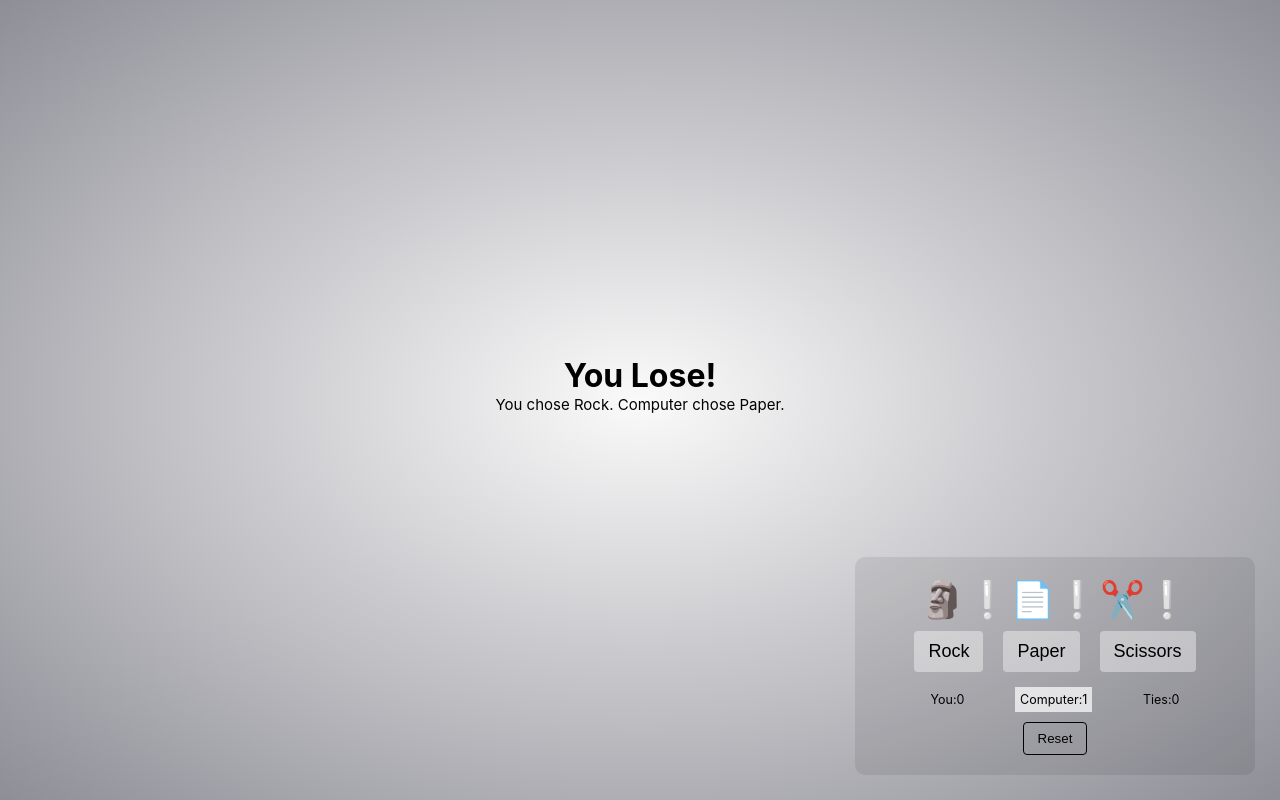
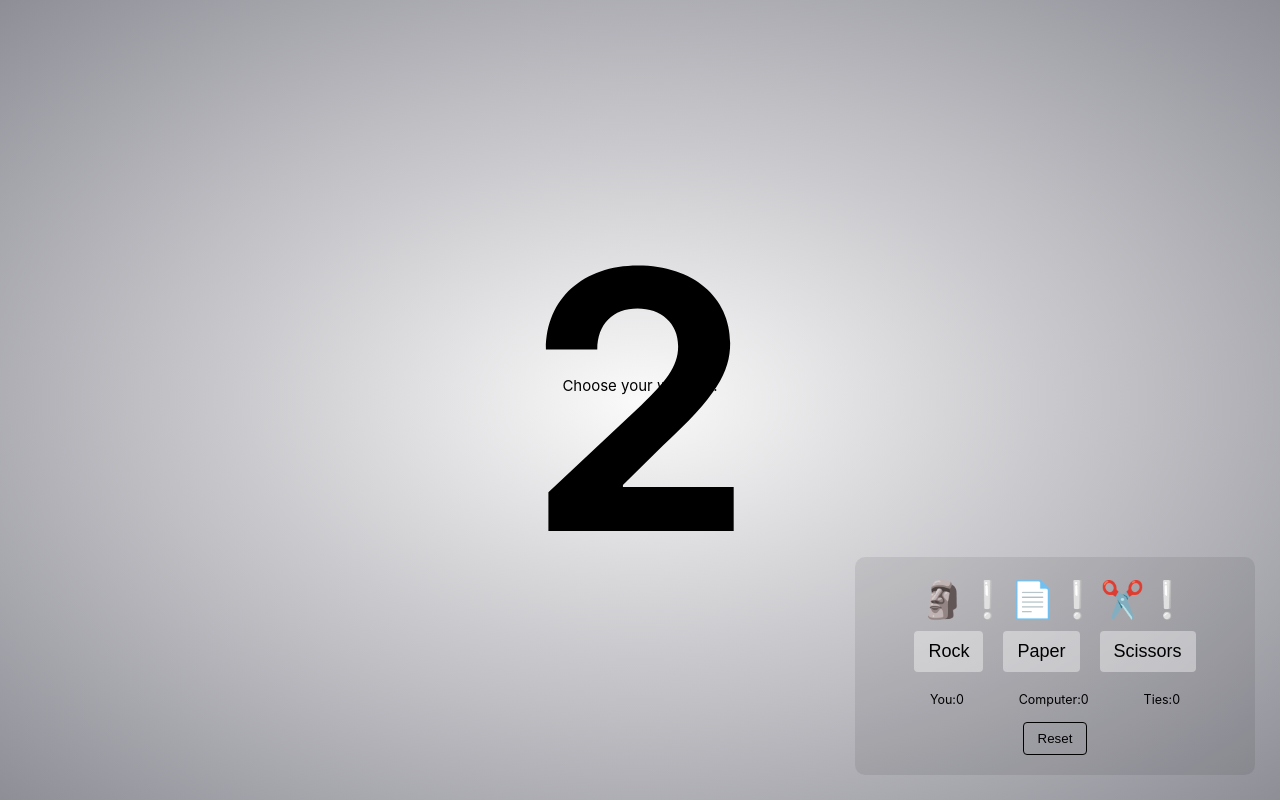
Before and after one commit to jasonflorentino/odin-rockPaperScissors, a plain HTML site: page index.html in a window 1280 px wide. Both pictures are taken after a click on the button "Rock". Drawn offline with Linux system fonts and the light colour scheme.

Commit message:
🚦 Added countdown before winner is revealed.

```diff
--- a/index.html
+++ b/index.html
@@ -36,6 +36,11 @@
             </div>
             <button id="reset">Reset</button>
         </div>
+        <div id="animations">
+            <div id="three" class="countdown">3</div>
+            <div id="two" class="countdown">2</div>
+            <div id="one" class="countdown">1</div>
+        </div>
         <div id="output">
             <div id="winner">
             </div>
@@ -44,5 +49,5 @@
             </div>
         </div>
     </body>
-    <script src="game.js"></script>
+    <script src="script.js"></script>
 </html>
--- a/game.js
+++ b/script.js
@@ -7,15 +7,48 @@ const choices = Array.from(document.querySelectorAll('.click_me'));
 
 choices.forEach(choice => choice.addEventListener("click", clicked));
 
+let playerChoice;
+
 function clicked(e) {
-  const playerChoice = e.srcElement.textContent;
-  const compChoice = computerChoice();
-  const winMsg = playRound(playerChoice, compChoice);
+  countdown(three);
+  playerChoice = e.srcElement.textContent;
+};
 
-  winner.textContent = winMsg;
-  updateScore(winMsg);
-  result.textContent = `You chose ${playerChoice}. Computer chose ${compChoice}.`;
+const three = document.getElementById("three");
+const two = document.getElementById("two");
+const one = document.getElementById("one");
+
+function countdown(numberElement) {
+  numberElement.addEventListener('transitionend', keepTransitioning)
+  numberElement.classList.add("isVisible");
 };
+
+function keepTransitioning(e) {
+  if(e.target.innerText.includes("3") &&
+     e.target.classList.value.includes("notVisible")) {
+    countdown(two);
+    e.target.classList.remove("isVisible", "notVisible")
+  } else if(e.target.innerText.includes("2") &&
+            e.target.classList.value.includes("notVisible")) {
+    countdown(one);
+    e.target.classList.remove("isVisible", "notVisible")
+  } else if(e.target.innerText.includes("1") &&
+            e.target.classList.value.includes("notVisible")) {
+      keepPlaying();
+      e.target.classList.remove("isVisible", "notVisible")
+  } else {
+  e.target.classList.add("notVisible");
+  };
+}
+
+function keepPlaying() {
+    const compChoice = computerChoice();
+    const winMsg = playRound(playerChoice, compChoice);
+
+    winner.textContent = winMsg;
+    updateScore(winMsg);
+    result.textContent = `You chose ${playerChoice}. Computer chose ${compChoice}.`;
+}
 
 function computerChoice() {
   let answers = ["Rock", "Paper", "Scissors"];
--- a/styles.css
+++ b/styles.css
@@ -14,6 +14,7 @@ body {
 }
 
 #controller {
+  z-index: 666;
   position: fixed;
   min-width: 360px;
   right: 25px;
@@ -26,6 +27,7 @@ body {
 }
 
 #output {
+  z-index: 666;
   text-align: center;
   padding-bottom: 30px;
 }
@@ -94,3 +96,47 @@ h2 {
 .leaderScore {
   background-color: rgb(255,255,255,0.7);
 }
+
+#animations {
+  position: absolute;
+  width: 80%;
+  height: 80%;
+  background-color: rgba(253, 109, 109, 0);
+  display: flex;
+  justify-content: center;
+  align-items: center;
+}
+
+.countdown {
+  position: absolute;
+  width: 70%;
+  height: 70%;
+  background-color: rgba(253, 109, 109, 0);
+  display: flex;
+  justify-content: center;
+  align-items: center;
+  font-size: 2000%;
+  font-weight: bolder;
+  /* visibility: hidden; */
+  opacity: 0;
+}
+
+.isVisible {
+  /* visibility: visible; */
+  opacity: 1;
+  transition: opacity 100ms linear;
+}
+
+.notVisible {
+  /* visibility: hidden; */
+  opacity: 0;
+  transition: opacity 400ms 100ms linear;
+}
+
+/* .inFlow {
+  display: inline;
+}
+
+.outOfFlow {
+  display: none;
+} */
```
